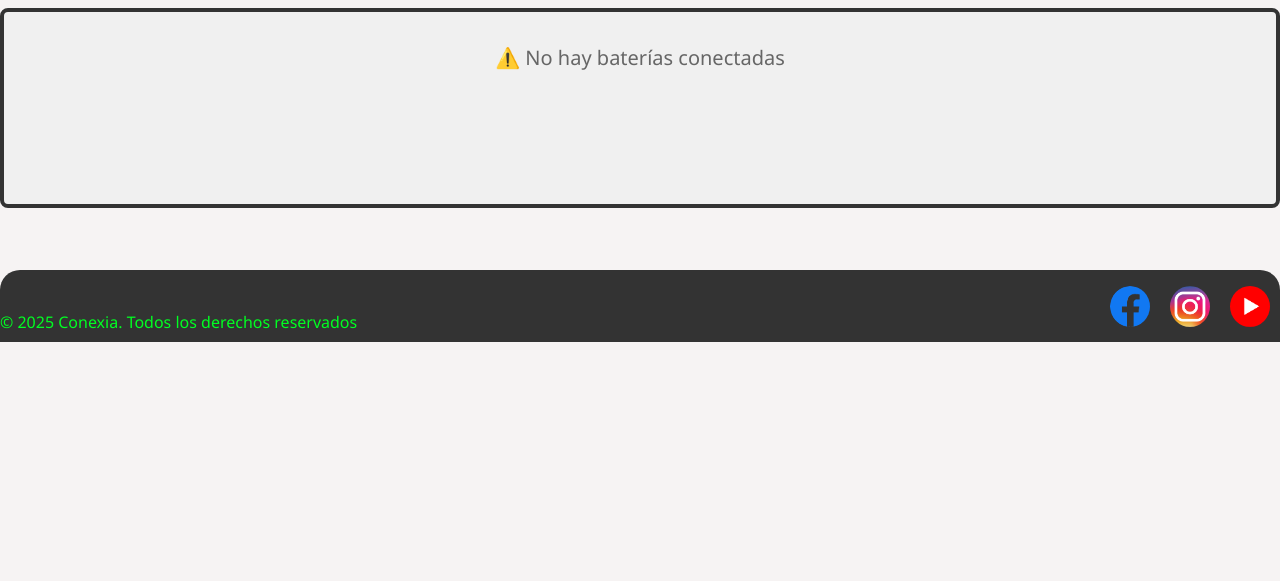
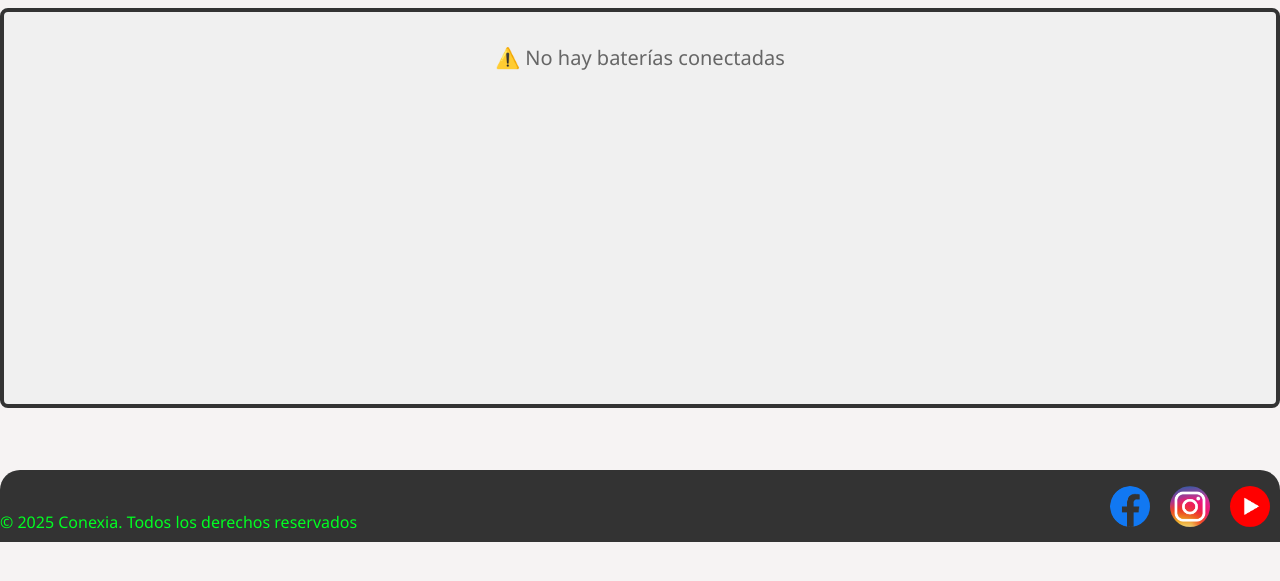
Before and after one commit to juanpedrombanchama-maker/baterry-monitor, a Flask app: page / in a window 1280 px wide. Shown: the part 155-736 px from the top of the page. Run offline with Flask 3, Linux system fonts and the light colour scheme; data that the repository does not hold is empty.

Commit message:
pruebas de batería parte 2: 1

```diff
--- a/static/css/style.css
+++ b/static/css/style.css
@@ -313,7 +313,7 @@ textarea.form-contac{
 .bateria-container {
   position: relative;
   width: 100%;
-  height: 200px;
+  height: 400px;
   border: 4px solid #333;
   border-radius: 8px;
   margin: 20px auto;
@@ -333,6 +333,7 @@ textarea.form-contac{
 
 .bateria-tapita {
   position: relative;
+  justify-self: center;
   top: -12px;
   left: 35%;
   width: 30px;
```
